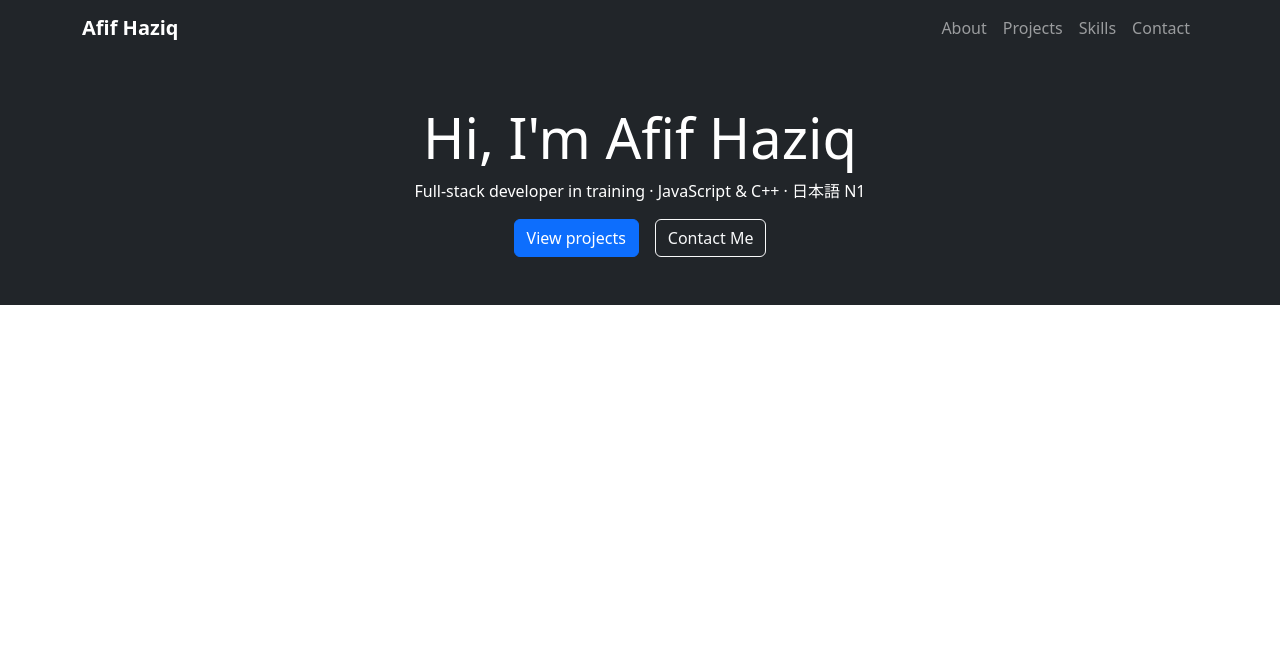
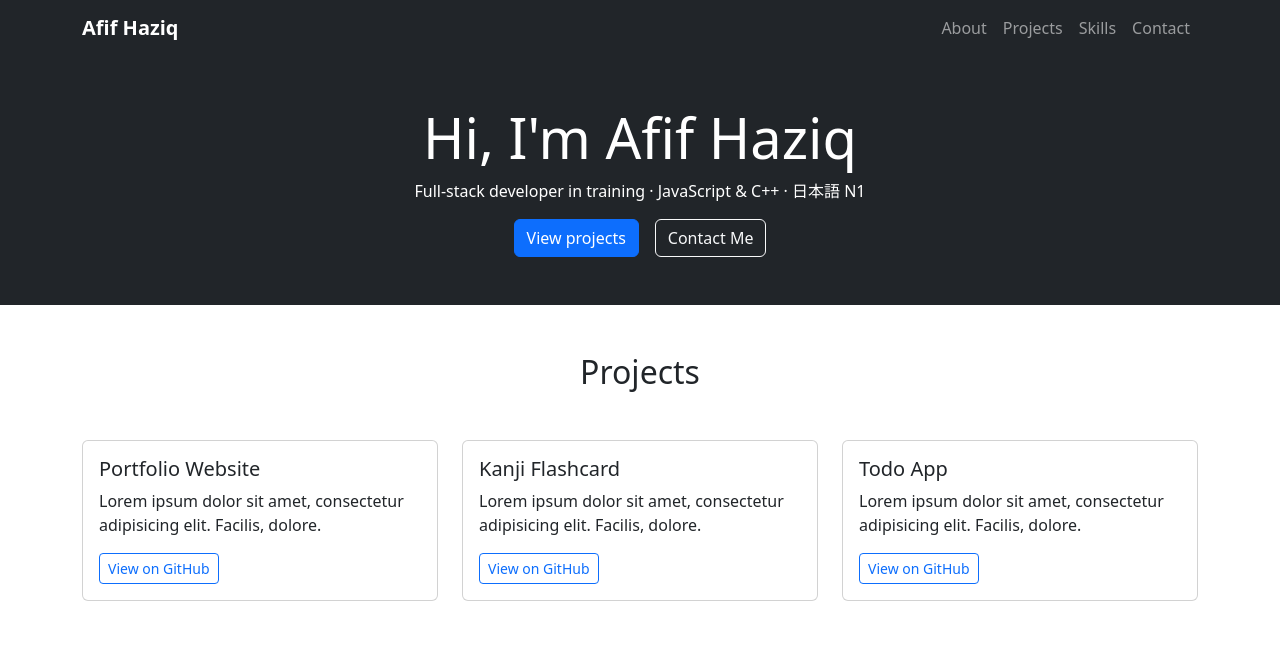
Before and after one commit to afifhziq24/afifhziq24.github.io, a plain HTML site: page index.html in a window 1280 px wide. Drawn offline with nearby package versions, Linux system fonts and the light colour scheme.

Commit message:
Add Projects section and update hero buttons
Replace hero action buttons with anchor links that navigate to #projects and #contact and simplify layout classes. Add a new Projects section containing three project cards (Portfolio Website, Kanji Flashcard, Todo App) with placeholder descriptions and 'View on GitHub' buttons to showcase work and improve site navigation.

```diff
--- a/index.html
+++ b/index.html
@@ -28,9 +28,43 @@
             <div class="row text-center">
                 <h1 class="display-4">Hi, I'm Afif Haziq</h1>
                 <p>Full-stack developer in training · JavaScript & C++ · 日本語 N1</p>
-                <div class="column d-flex justify-content-center gap-3">
-                    <button class="btn btn-primary">View projects</button>
-                    <button class="btn btn-outline-light">Contact Me</button>
+                <div class="d-flex justify-content-center gap-3">
+                    <a class="btn btn-primary" href="#projects">View projects</a>
+                    <a class="btn btn-outline-light" href="#contact">Contact Me</a>
+                </div>
+            </div>
+        </div>
+    </section>
+    <section class="py-5" id="projects">
+        <div class="container">
+            <h2 class="text-center mb-5">Projects</h2>
+            <div class="row g-4">
+                <div class="col-md-4">
+                    <div class="card">
+                        <div class="card-body">
+                            <h5 class="card-title">Portfolio Website</h5>
+                            <p class="card-text">Lorem ipsum dolor sit amet, consectetur adipisicing elit. Facilis, dolore.</p>
+                            <a class="btn btn-outline-primary btn-sm" href="#">View on GitHub</a>
+                        </div>
+                    </div>
+                </div>
+                <div class="col-md-4">
+                    <div class="card">
+                        <div class="card-body">
+                            <h5 class="card-title">Kanji Flashcard</h5>
+                            <p class="card-text">Lorem ipsum dolor sit amet, consectetur adipisicing elit. Facilis, dolore.</p>
+                            <a class="btn btn-outline-primary btn-sm" href="#">View on GitHub</a>
+                        </div>
+                    </div>
+                </div>
+                <div class="col-md-4">
+                    <div class="card">
+                        <div class="card-body">
+                            <h5 class="card-title">Todo App</h5>
+                            <p class="card-text">Lorem ipsum dolor sit amet, consectetur adipisicing elit. Facilis, dolore.</p>
+                            <a class="btn btn-outline-primary btn-sm" href="#">View on GitHub</a>
+                        </div>
+                    </div>
                 </div>
             </div>
         </div>
```
